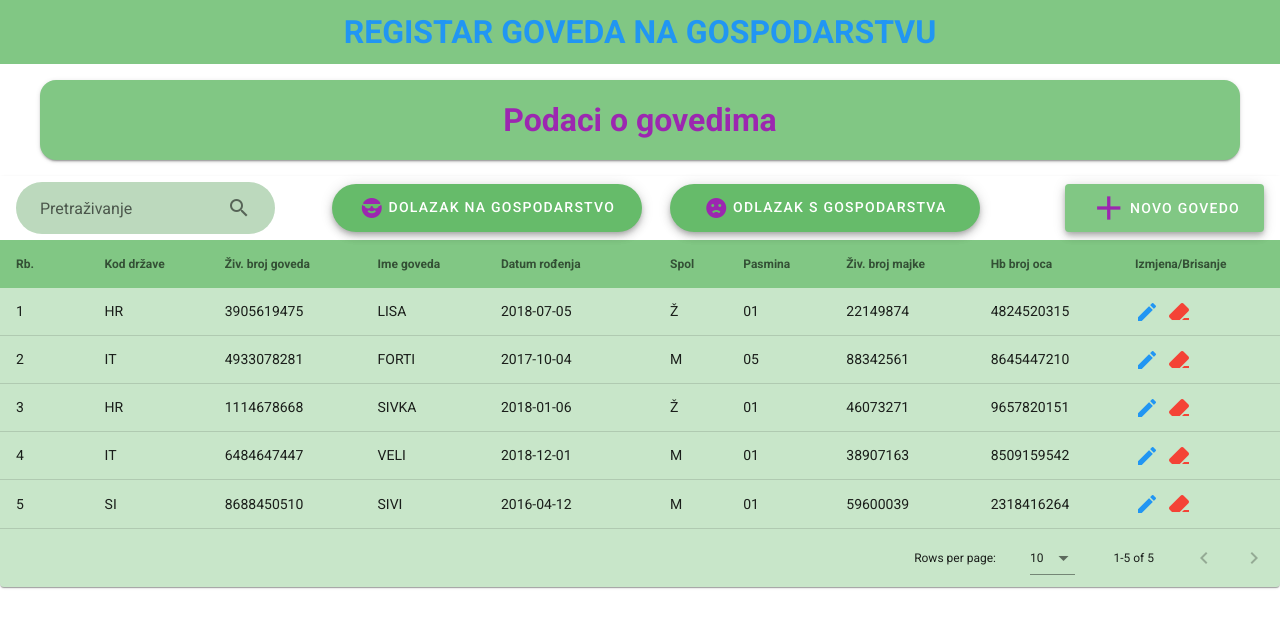
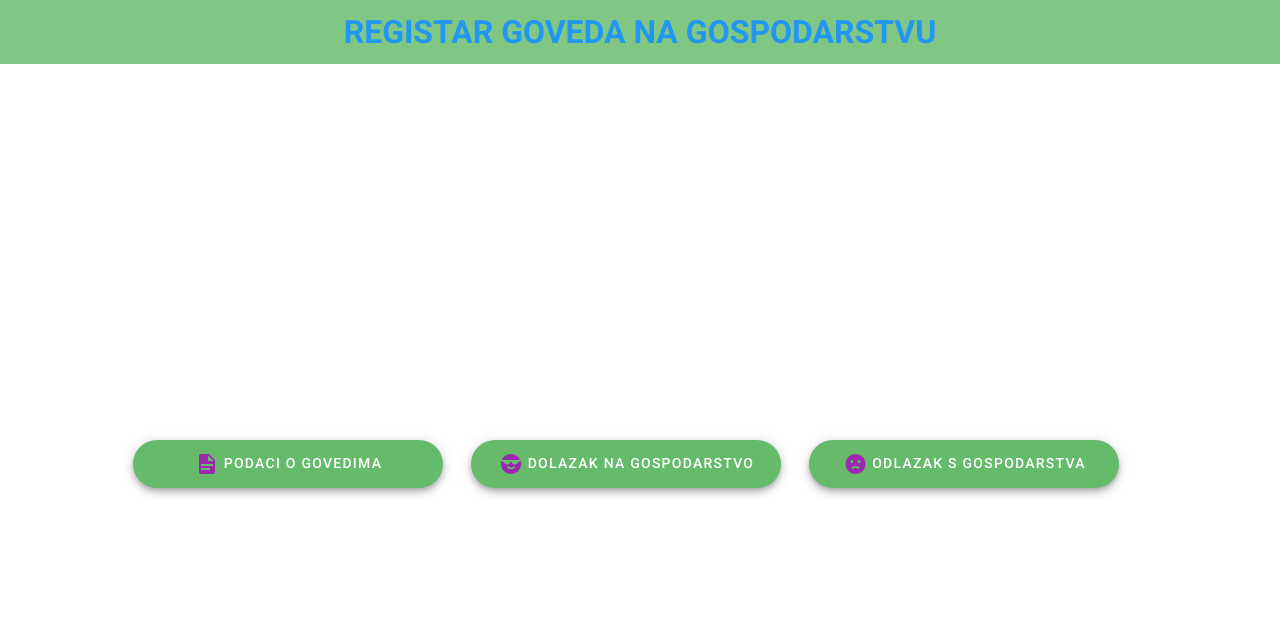
Before and after one commit to MikeleP/Frontend, a Vue app: page / in a window 1280 px wide. Shown: the top 628 px of the page. Built offline with nearby package versions, Linux system fonts and the light colour scheme.

Commit message:
Dodavanje "Home.vue"

```diff
--- a/src/App.vue
+++ b/src/App.vue
@@ -3,10 +3,7 @@
     <v-app-bar class="green lighten-2" dark>
       <div class="centriraj">
         <v-row>
-          <router-link
-            style="text-decoration: none; color: inherit"
-            to="/podaci"
-          >
+          <router-link style="text-decoration: none; color: blue" to="/">
             <h1 class="blue--text">REGISTAR GOVEDA NA GOSPODARSTVU</h1>
           </router-link>
         </v-row>
--- a/src/router/index.js
+++ b/src/router/index.js
@@ -1,15 +1,23 @@
 import Vue from "vue";
 import VueRouter from "vue-router";
-import Podaci from "../views/Podaci.vue";
+import Home from "../views/Home.vue";
 
 Vue.use(VueRouter);
 
 const routes = [
   {
+    path: "/",
+    name: "home",
+    component: Home,
+  },
+  {
     path: "/podaci",
-    alias: "/",
     name: "podaci",
-    component: Podaci,
+    // route level code-splitting
+    // this generates a separate chunk (about.[hash].js) for this route
+    // which is lazy-loaded when the route is visited.
+    component: () =>
+      import(/* webpackChunkName: "about" */ "../views/Podaci.vue"),
   },
   {
     path: "/dolazak",
--- /dev/null
+++ b/src/views/Home.vue
@@ -0,0 +1,53 @@
+<template>
+  <div>
+    <v-app>
+      <div class="d-flex justify-space-around align-center fill-height mx-auto">
+        <div>
+          <v-btn
+            rounded="lg"
+            color="green lighten-1"
+            class="mr-7 pa-6 elevation-5"
+            width="310px"
+            ><router-link
+              style="text-decoration: none; color: white"
+              to="/podaci"
+            >
+              <v-icon color="purple">mdi-file-document</v-icon>
+              Podaci o govedima
+            </router-link>
+          </v-btn>
+        </div>
+        <div>
+          <v-btn
+            rounded="lg"
+            color="green lighten-1"
+            class="mr-7 pa-6 elevation-5"
+            width="310px"
+            ><router-link
+              style="text-decoration: none; color: white"
+              to="/dolazak"
+            >
+              <v-icon color="purple">mdi-emoticon-cool</v-icon>
+              Dolazak na gospodarstvo
+            </router-link>
+          </v-btn>
+        </div>
+        <div>
+          <v-btn
+            rounded="lg"
+            color="green lighten-1"
+            class="mr-7 pa-6 elevation-5"
+            width="310px"
+            ><router-link
+              style="text-decoration: none; color: white"
+              to="/odlazak"
+            >
+              <v-icon color="purple">mdi-emoticon-sad</v-icon>
+              Odlazak s gospodarstva
+            </router-link>
+          </v-btn>
+        </div>
+      </div>
+    </v-app>
+  </div>
+</template>
```
